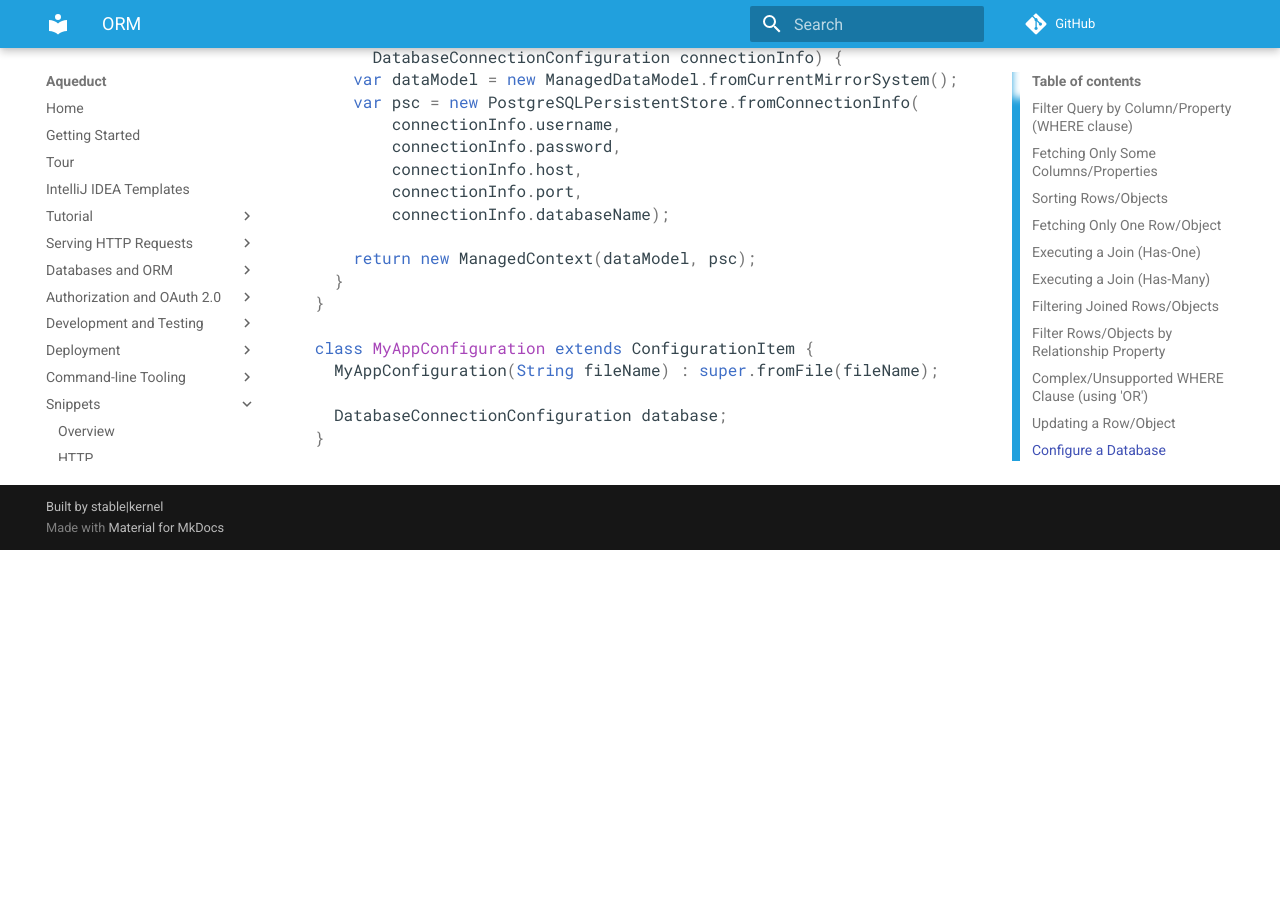
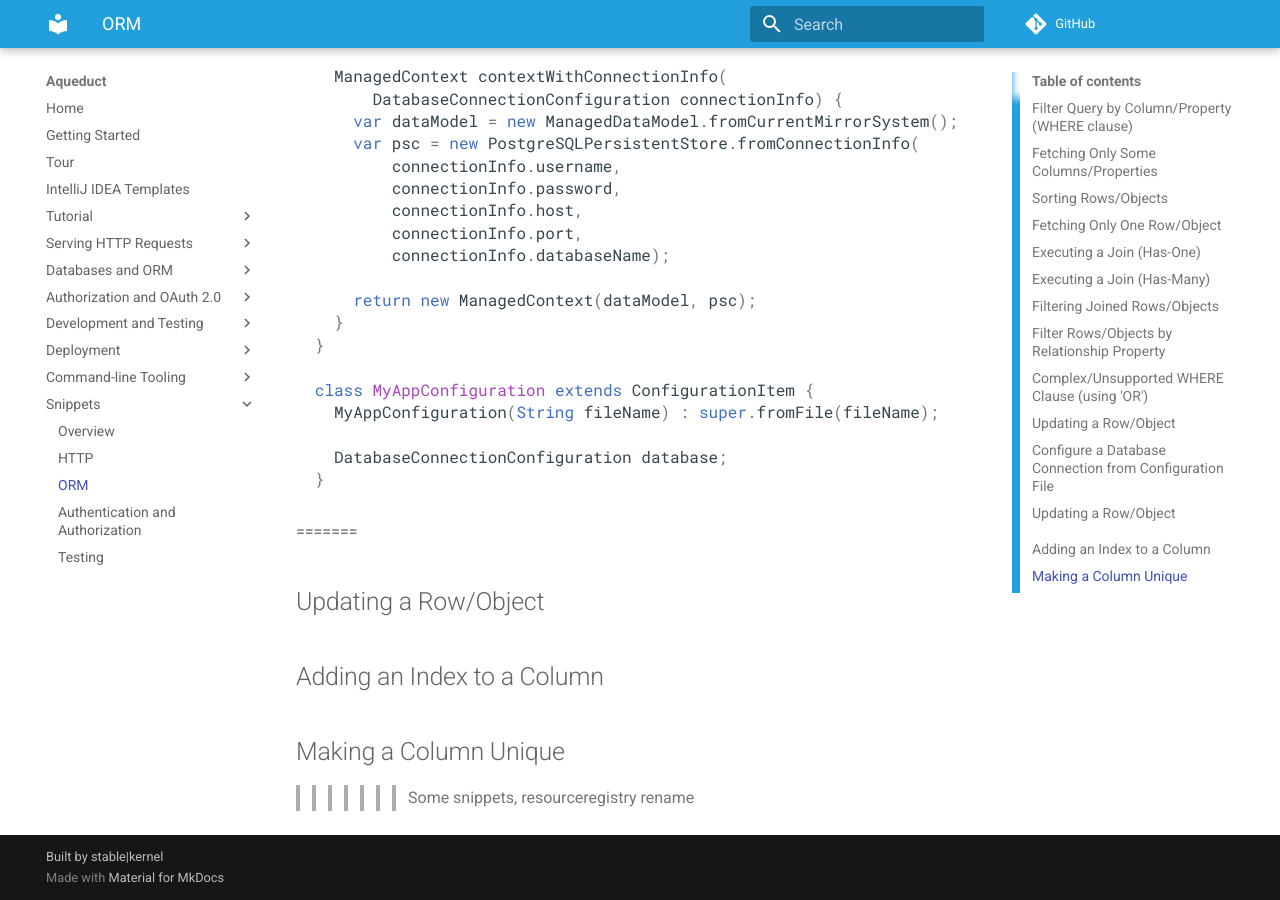
Before and after one commit to stablekernel/aqueduct, an MkDocs documentation site: the page built from source/docs/snippets/orm.md, in a window 1280 px wide and 900 px high, scrolled down 2563 px. Built offline with MkDocs 1.6.1 and Material for MkDocs 9.7.7, drawn with Linux system fonts in a browser that asks for light colours; comment, search, counter and statistics services are not loaded; old or Windows-style settings are respelled for this version of MkDocs; before the commit the page ends 3113 px from its top, so only the background shows below that.

Commit message:
Some snippets, resourceregistry rename

````diff
--- a/source/docs/snippets/orm.md
+++ b/source/docs/snippets/orm.md
@@ -127,3 +128,12 @@ class MyAppConfiguration extends ConfigurationItem {
 }
 
 ```
+=======
+## Updating a Row/Object
+
+##
+
+## Adding an Index to a Column
+
+## Making a Column Unique
+>>>>>>> Some snippets, resourceregistry rename
````
Also changed, not shown: other parts of source/docs/snippets/orm.md (+1 -0 lines), source/docs/index.md (+3 -0 lines).
